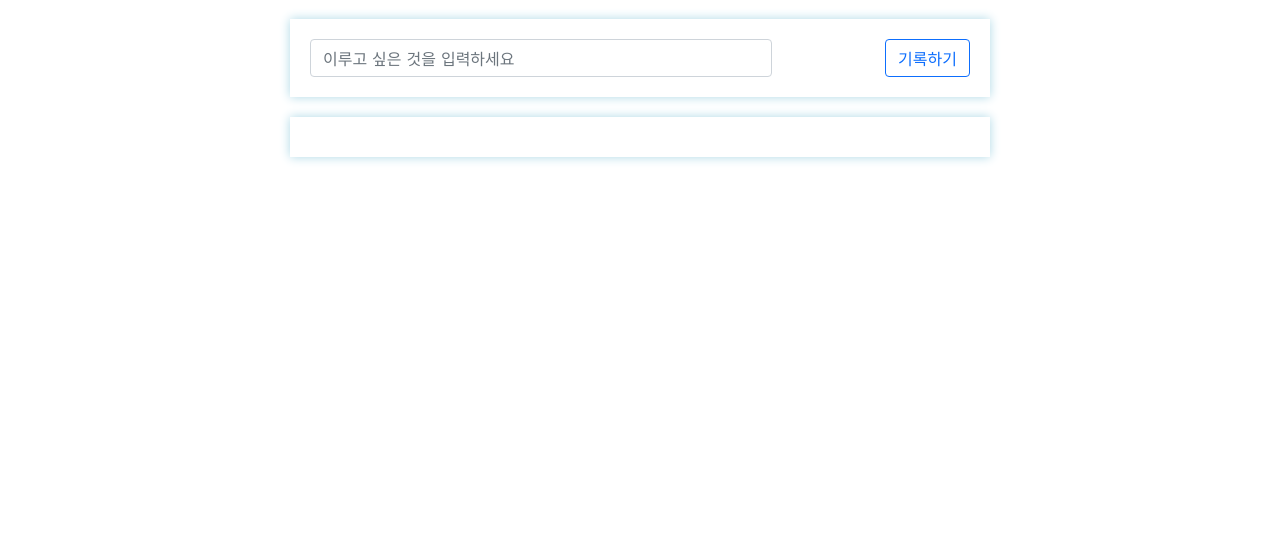
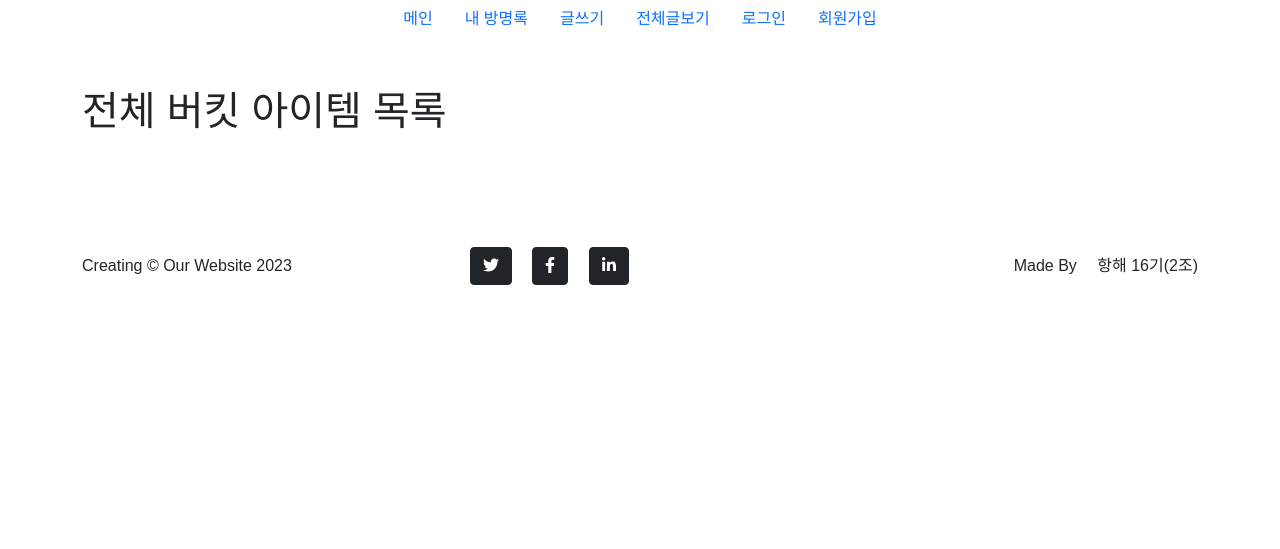
Before and after one commit to totobon6125/project2, a Flask app: page / in a window 1280 px wide. Shown: the part 201-750 px from the top of the page. Run offline with Flask 3, Linux system fonts and the light colour scheme; data that the repository does not hold is empty; some libraries are stand-ins or nearby versions.

Commit message:
init2 유효성검사 기본형태

```diff
--- a/app.py
+++ b/app.py
@@ -1,19 +1,75 @@
 from pymongo import MongoClient
+from bson.objectid import ObjectId
 from flask import Flask, render_template, request, jsonify, session
-app = Flask(__name__)
 
-client = MongoClient('내 mongoDB주소')
+client = MongoClient('mongodb+srv://sparta:test@cluster0.a0mnxnt.mongodb.net/?retryWrites=true&w=majority')
+
 db = client.dbsparta
 application = app = Flask(__name__)
 app.secret_key = 'any random string'
 
-# 웹사이트 접속시 바로 로그인페이지 이동
+
+
+# 홈화면
 @app.route('/')
 def home():
+    id= session.get('id',None)
+    return render_template('index.html',id=id)
+
+# 전체글 목록조회(list)
+@app.route("/bucket", methods=["GET"])
+def bucket_get():
+    all_buckets = list(db.bucket.find({}, {'_id': False}))
+    return jsonify({'result': all_buckets})
+
+# 좋아요, 싫어요 카운팅-미완성
+@app.route('/update', methods=['POST'])
+def update_like_dislike():
+    data = request.json
+    item_id = data['id']
+    like_count = data['likeCount']
+    dislike_count = data['dislikeCount']
+
+    # MongoDB의 해당 아이템 업데이트
+    db.bucket.update_one({'_id': ObjectId(item_id)}, {'$set': {'likeCount': like_count, 'dislikeCount': dislike_count}})
+
+    return jsonify({'msg': '업데이트 완료!'})
+
+
+
+
+# 내 방명록 쓰기 및 보기페이지
+@app.route('/writeAndMyview')
+def write():
+    return render_template('writeAndMyview.html')
     # if 'id' in session:
-        # return render_template('index.html')  #로그인 없을때 로그인페이지로 이동
-    # return render_template('login.html')  # 로그인시 메인페이지 이동
- return render_template('index.html')
+    #     id= session.get('id',None)
+    #     return render_template('writeAndMyview.html',id=id)
+    # return render_template('login.html')
+
+
+# 내 방명록 쓰기, 보기-id별 식별 필요함
+@app.route("/bucket", methods=["POST"])
+def bucket_post():
+    bucket_receive = request.form['bucket_give']
+    like_receive = int(request.form['likeCount'])
+    dislike_receive = int(request.form['dislikeCount'])
+    doc = {
+        'bucket' : bucket_receive,
+        'likeCount' : like_receive,
+        'dislikeCount': dislike_receive
+    }
+    db.bucket.insert_one(doc)
+    return jsonify({'msg': '저장 완료!'})
+
+
+
+# 회원가입
+@app.route('/join')
+def join():
+    #코드기입
+    return render_template('join.html')
+
 
 
 # 로그인
@@ -21,26 +77,18 @@ def home():
 def login():
     if request.method == 'POST':
         session['id'] = request.form['id']
-        return render_template('index.html')
+        id= session.get('id',None)
+        return render_template('index.html',id=id)
     return render_template('login.html')
 
 
-
-@app.route("/bucket", methods=["POST"])
-def bucket_post():
-    bucket_receive = request.form['bucket_give']
-    doc = {
-        'bucket' : bucket_receive
-    }
-    db.bucket.insert_one(doc)
-    return jsonify({'msg': '저장 완료!'})
+# 로그아웃 - 코드 수정 안해도 됨
+@app.route('/logout', methods=["GET"])
+def logout():
+    session.pop('id', None)
+    return render_template('index.html')
 
 
 
-@app.route("/bucket", methods=["GET"])
-def bucket_get():
-    all_buckets = list(db.bucket.find({}, {'_id': False}))
-    return jsonify({'result': all_buckets})
-
 if __name__ == '__main__':
-    app.run('0.0.0.0', port=5000, debug=True)
+    app.run()
--- a/templates/index.html
+++ b/templates/index.html
@@ -1,145 +1,99 @@
+{% extends 'layout.html' %}
+
+{% block content %}
+
 <!DOCTYPE html>
 <html lang="en">
+
 <head>
-    <meta charset="UTF-8" />
-    <meta http-equiv="X-UA-Compatible" content="IE=edge" />
-    <meta name="viewport" content="width=device-width, initial-scale=1.0" />
+    <meta charset="UTF-8">
+    <meta name="viewport" content="width=device-width, initial-scale=1.0">
+    <title>전체 버킷 아이템 목록</title>
+    <link rel="stylesheet" href="https://cdn.jsdelivr.net/npm/bootstrap@5.0.2/dist/css/bootstrap.min.css">
+    <link rel="stylesheet" href="https://cdn.jsdelivr.net/npm/bootstrap-icons@1.8.0/font/bootstrap-icons.css">
 
-    <link
-      href="https://cdn.jsdelivr.net/npm/bootstrap@5.0.2/dist/css/bootstrap.min.css"
-      rel="stylesheet"
-      integrity="sha384-EVSTQN3/azprG1Anm3QDgpJLIm9Nao0Yz1ztcQTwFspd3yD65VohhpuuCOmLASjC"
-      crossorigin="anonymous"
-    />
     <script src="https://ajax.googleapis.com/ajax/libs/jquery/3.5.1/jquery.min.js"></script>
-    <script
-      src="https://cdn.jsdelivr.net/npm/bootstrap@5.0.2/dist/js/bootstrap.bundle.min.js"
-      integrity="sha384-MrcW6ZMFYlzcLA8Nl+NtUVF0sA7MsXsP1UyJoMp4YLEuNSfAP+JcXn/tWtIaxVXM"
-      crossorigin="anonymous"
-    ></script>
+    <script src="https://use.fontawesome.com/releases/v6.3.0/js/all.js" crossorigin="anonymous"></script>
 
-    <link
-      href="https://fonts.googleapis.com/css2?family=Gowun+Dodum&display=swap"
-      rel="stylesheet"
-    />
 
-    <title>인생 버킷리스트</title>
-
-    <style>
-      * {
-        font-family: "Gowun Dodum", sans-serif;
-      }
-      .mypic {
-        width: 100%;
-        height: 200px;
-
-        background-image: linear-gradient(
-            0deg,
-            rgba(0, 0, 0, 0.5),
-            rgba(0, 0, 0, 0.5)
-          ),
-          url("https://images.unsplash.com/photo-1601024445121-e5b82f020549?ixid=MnwxMjA3fDB8MHxwaG90by1wYWdlfHx8fGVufDB8fHx8&ixlib=rb-1.2.1&auto=format&fit=crop&w=1189&q=80");
-        background-position: center;
-        background-size: cover;
-
-        color: white;
-
-        display: flex;
-        flex-direction: column;
-        align-items: center;
-        justify-content: center;
-      }
-      .mypic > h1 {
-        font-size: 30px;
-      }
-      .mybox {
-        width: 95%;
-        max-width: 700px;
-        padding: 20px;
-        box-shadow: 0px 0px 10px 0px lightblue;
-        margin: 20px auto;
-      }
-      .mybucket {
-        display: flex;
-        flex-direction: row;
-        align-items: center;
-        justify-content: space-between;
-      }
-
-      .mybucket > input {
-        width: 70%;
-      }
-      .mybox > li {
-        display: flex;
-        flex-direction: row;
-        align-items: center;
-        justify-content: center;
-
-        margin-bottom: 10px;
-        min-height: 48px;
-      }
-      .mybox > li > h2 {
-        max-width: 75%;
-        font-size: 20px;
-        font-weight: 500;
-        margin-right: auto;
-        margin-bottom: 0px;
-      }
-      .mybox > li > h2.done {
-        text-decoration: line-through;
-      }
-    </style>
     <script>
         $(document).ready(function () {
-        show_bucket();
+            show_all_buckets();
         });
-      function show_bucket() {
-        fetch('/bucket').then(res => res.json()).then(data => {
-					let rows = data['result']
-					$('#bucket-list').empty()
+
+        function show_all_buckets() {
+            fetch('/bucket')
+                .then(res => res.json())
+                .then(data => {
+                    let rows = data['result'];
+                    $('#bucket-list').empty();
                     rows.forEach((a) => {
-              let bucket = a['bucket']
-              let temp_html = `<li>
-                                  <h2>✅ ${bucket}</h2>
-                              </li>`
-              $('#bucket-list').append(temp_html)
-          })
-      })
+                        let bucket = a['bucket'];
+                        let temp_html = `
+                                        <li class="list-group-item">
+                                            <span>${bucket}</span>
+                                            <i class="bi bi-hand-thumbs-up like-icon" data-id="${a['_id']}"></i>
+                                            <i class="bi bi-hand-thumbs-down dislike-icon" data-id="${a['_id']}"></i>
+                                            <span class="like-count">0</span>
+                                            <span class="dislike-count">0</span>
+                                        </li>`;
+                        $('#bucket-list').append(temp_html);
+                    });
+
+                    let likeClicked = false;
+                    let dislikeClicked = false;
+
+                    // 좋아요 아이콘 클릭 이벤트
+                    $('.like-icon').click(function () {
+                        if (dislikeClicked) {
+                            alert("중복 선택은 불가능합니다.");
+                            return;
                         }
+                        likeClicked = !likeClicked;
+                        let likeCount = parseInt($(this).nextAll('.like-count').text());
 
-      function save_bucket() {
-        let bucket = $("#bucket").val();
+                        if (likeClicked) {
+                            $(this).removeClass('bi-hand-thumbs-up').addClass('bi-hand-thumbs-up-fill');
+                            $(this).nextAll('.like-count').text(likeCount + 1);
+                        } else {
+                            $(this).removeClass('bi-hand-thumbs-up-fill').addClass('bi-hand-thumbs-up');
+                            $(this).nextAll('.like-count').text(likeCount - 1);
+                        }
+                    });
 
-        let formData = new FormData();
-        formData.append("bucket_give", bucket);
+                    // 싫어요 아이콘 클릭 이벤트
+                    $('.dislike-icon').click(function () {
+                        if (likeClicked) {
+                            alert("중복 선택은 불가능합니다.");
+                            return;
+                        }
+                        dislikeClicked = !dislikeClicked;
+                        let dislikeCount = parseInt($(this).nextAll('.dislike-count').text());
 
-        fetch('/bucket', {method: "POST", body: formData,}).then((res) => res.json()).then((data) => {
-            alert(data["msg"]);
-            window.location.reload();
+                        if (dislikeClicked) {
+                            $(this).removeClass('bi-hand-thumbs-down').addClass('bi-hand-thumbs-down-fill');
+                            $(this).nextAll('.dislike-count').text(dislikeCount + 1);
+                        } else {
+                            $(this).removeClass('bi-hand-thumbs-down-fill').addClass('bi-hand-thumbs-down');
+                            $(this).nextAll('.dislike-count').text(dislikeCount - 1);
+                        }
+                    });
                 });
         }
-
     </script>
 </head>
+
 <body>
-    <div class="mypic">
-      <h1>나의 버킷리스트</h1>
+    <div class="container mt-5">
+        <h1>전체 버킷 아이템 목록</h1>
+        <ul id="bucket-list" class="list-group mt-3"></ul>
     </div>
-    <div class="mybox">
-      <div class="mybucket">
-        <input
-          id="bucket"
-          class="form-control"
-          type="text"
-          placeholder="이루고 싶은 것을 입력하세요"
-        />
-        <button onclick="save_bucket()" type="button" class="btn btn-outline-primary">기록하기</button>
-      </div>
-    </div>
-    <div class="mybox" id="bucket-list">
-      <li>
-        <h2>✅ 호주에서 스카이다이빙 하기</h2>
-      </li>
-    </div>
+
+
+
+
 </body>
+
 </html>
+
+{% endblock %}
--- /dev/null
+++ b/templates/layout.html
@@ -0,0 +1,172 @@
+<!DOCTYPE html>
+<html lang="en">
+
+<head>
+    <meta charset="UTF-8">
+    <script src="https://use.fontawesome.com/releases/v6.3.0/js/all.js" crossorigin="anonymous"></script>
+
+    <style>
+        * {
+            font-family: "Gowun Dodum", sans-serif;
+        }
+
+        .mypic {
+            width: 100%;
+            height: 200px;
+
+
+            background-image: linear-gradient(0deg,
+                    rgba(0, 0, 0, 0.5),
+                    rgba(0, 0, 0, 0.5)),
+                url("https://images.unsplash.com/photo-1601024445121-e5b82f020549?ixid=MnwxMjA3fDB8MHxwaG90by1wYWdlfHx8fGVufDB8fHx8&ixlib=rb-1.2.1&auto=format&fit=crop&w=1189&q=80");
+            background-position: center;
+            background-size: cover;
+
+            color: white;
+
+            display: flex;
+            flex-direction: row;
+            align-items: center;
+            justify-content: center;
+        }
+
+        .mypic>h1 {
+            font-size: 30px;
+        }
+
+        .mybox {
+            width: 95%;
+            max-width: 700px;
+            padding: 20px;
+            box-shadow: 0px 0px 10px 0px lightblue;
+            margin: 20px auto;
+        }
+
+        .mybucket {
+            display: flex;
+            flex-direction: row;
+            align-items: center;
+            justify-content: space-between;
+        }
+
+        .mybucket>input {
+            width: 70%;
+        }
+
+        .mybox>li {
+            display: flex;
+            flex-direction: row;
+            align-items: center;
+            justify-content: center;
+
+            margin-bottom: 10px;
+            min-height: 48px;
+        }
+
+        .mybox>li>h2 {
+            max-width: 75%;
+            font-size: 20px;
+            font-weight: 500;
+            margin-right: auto;
+            margin-bottom: 0px;
+        }
+
+        .mybox>li>h2.done {
+            text-decoration: line-through;
+            margin-bottom: 100px;
+        }
+    </style>
+    <script>
+        //  로딩안됨 확인필요함
+        // $(document).ready(function () {
+        //     winter();
+        // });
+
+        function winter() {
+            fetch("http://spartacodingclub.shop/sparta_api/weather/seoul").then(res => res.json()).then(data => {
+                let row = data['temp']
+                $('#temp_p').empty()
+
+                let ceil_2 = Math.ceil(row)
+                //test용 아래
+                //let ceil_2 = 10
+                console.log(ceil_2)
+                let row1 = ``
+                if (ceil_2 > 27) {
+                    row1 = `<div id="temp_p" class="fon">현재 날씨:<span id="temp">${ceil_2}</span>도</div>`
+                } else if (ceil_2 > 19) {
+                    row1 = `<div id="temp_p" class="fon_one">현재 날씨:<span id="temp">${ceil_2}</span>도</div>`
+                } else {
+                    row1 = `<<div id="temp_p" class="fon_two">현재 날씨:<span id="temp">${ceil_2}</span>도</div>`
+                } {
+
+                }
+                $('#temp').append(row1)
+            })
+
+        }
+    </script>
+</head>
+
+<body>
+
+    <div class="mypic">
+        <h1>제주바당</h1>
+        <div>현재 날씨:<span id="temp">20</span>도</div>
+    </div>
+
+    <ul class="nav justify-content-center">
+        <li class="nav-item" href="/">
+            <a class="nav-link active" aria-current="page" href="/">메인</a>
+        </li>
+        <li class="nav-item">
+            <a class="nav-link" href="/writeAndMyview">내 방명록</a>
+        </li>
+        <li class="nav-item">
+            <a class="nav-link" href="/writeAndMyview">글쓰기</a>
+        </li>
+        <li class="nav-item">
+            <a class="nav-link" href="/">전체글보기</a>
+        </li>
+
+        {% if id %}
+        <li class="nav-item">
+            <a class="nav-link" onclick="location.href='/logout'">로그아웃</a>
+        </li>
+        {% else %}
+        <li class="nav-item">
+            <a class="nav-link" href="/login">로그인</a>
+        </li>
+        {% endif %}
+        <li class="nav-item">
+            <a class="nav-link" href="/join">회원가입</a>
+        </li>
+    </ul>
+    <main role="main">
+        {% block content %}{% endblock %}
+    </main>
+
+    <br><br><br>
+    <!-- 하단 단순꾸미기 -->
+    <footer class="footer py-4">
+        <div class="container">
+            <div class="row align-items-center">
+                <div class="col-lg-4 text-lg-start">Creating &copy; Our Website 2023</div>
+                <div class="col-lg-4 my-3 my-lg-0">
+                    <a class="btn btn-dark btn-social mx-2" href="#!" aria-label="Twitter"><i
+                            class="fab fa-twitter"></i></a>
+                    <a class="btn btn-dark btn-social mx-2" href="#!" aria-label="Facebook"><i
+                            class="fab fa-facebook-f"></i></a>
+                    <a class="btn btn-dark btn-social mx-2" href="#!" aria-label="LinkedIn"><i
+                            class="fab fa-linkedin-in"></i></a>
+                </div>
+                <div class="col-lg-4 text-lg-end">
+                    <a class="link-dark text-decoration-none me-3" href="#!">Made By</a>
+                    <a class="link-dark text-decoration-none" href="#!">항해 16기(2조)</a>
+                </div>
+            </div>
+        </div>
+    </footer>
+</body>
+
+</html>
```
Also changed, not shown: templates/join.html (+29 -5 lines), templates/login.html (+32 -4 lines), templates/writeAndMyview.html (added, +140 -0 lines). Lines whose indentation alone changed are shown as unchanged.
